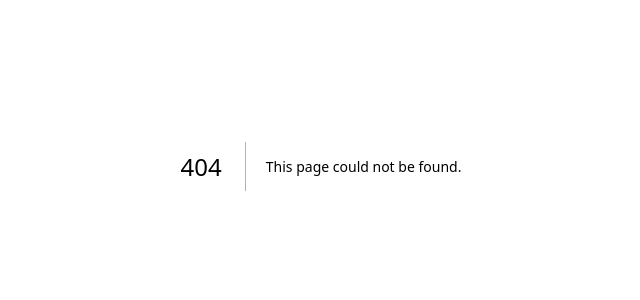
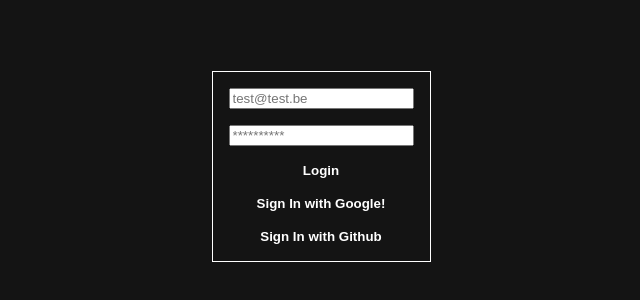
Before and after one commit to MScheltjens/next-netflix-clone, a Next.js app: page /signin in a window 1280 px wide. Before the commit this address had no page. Shown: the part 234-534 px from the top of the page, without its empty margins (319-959 px from the left). Built offline with nearby package versions, Linux system fonts and the light colour scheme.

Commit message:
minor style fixes

```diff
--- a/components/navbar/NavBar.tsx
+++ b/components/navbar/NavBar.tsx
@@ -62,7 +62,7 @@ const NavBar: FC<NavBarProps> = ({ userName }) => {
             </button>
             {showDropdown && (
               <div className={styles.navDropdown}>
-                <Link href="/login" className={styles.linkName}>
+                <Link href="signin" className={styles.linkName}>
                   Sign out
                 </Link>
                 <div className={styles.lineWrapper}></div>
--- /dev/null
+++ b/pages/signin/index.tsx
@@ -0,0 +1,19 @@
+import { NextPage } from "next";
+
+import styles from "./signin.module.css";
+
+const SignIn: NextPage = () => {
+  return (
+    <section className={styles.signInWrapper}>
+      <form className={styles.signInForm}>
+        <input type="email" placeholder="test@test.be" />
+        <input type="password" placeholder="**********" />
+        <button type="submit">Login</button>
+        <button type="submit">Sign In with Google!</button>
+        <button type="submit">Sign In with Github</button>
+      </form>
+    </section>
+  );
+};
+
+export default SignIn;
--- /dev/null
+++ b/pages/signin/signin.module.css
@@ -0,0 +1,14 @@
+.signInWrapper {
+  display: flex;
+  align-items: center;
+  justify-content: center;
+  height: 100vh;
+}
+
+.signInForm {
+  display: flex;
+  flex-direction: column;
+  gap: 1rem;
+  padding: 1rem;
+  border: 1px solid white;
+}
```
